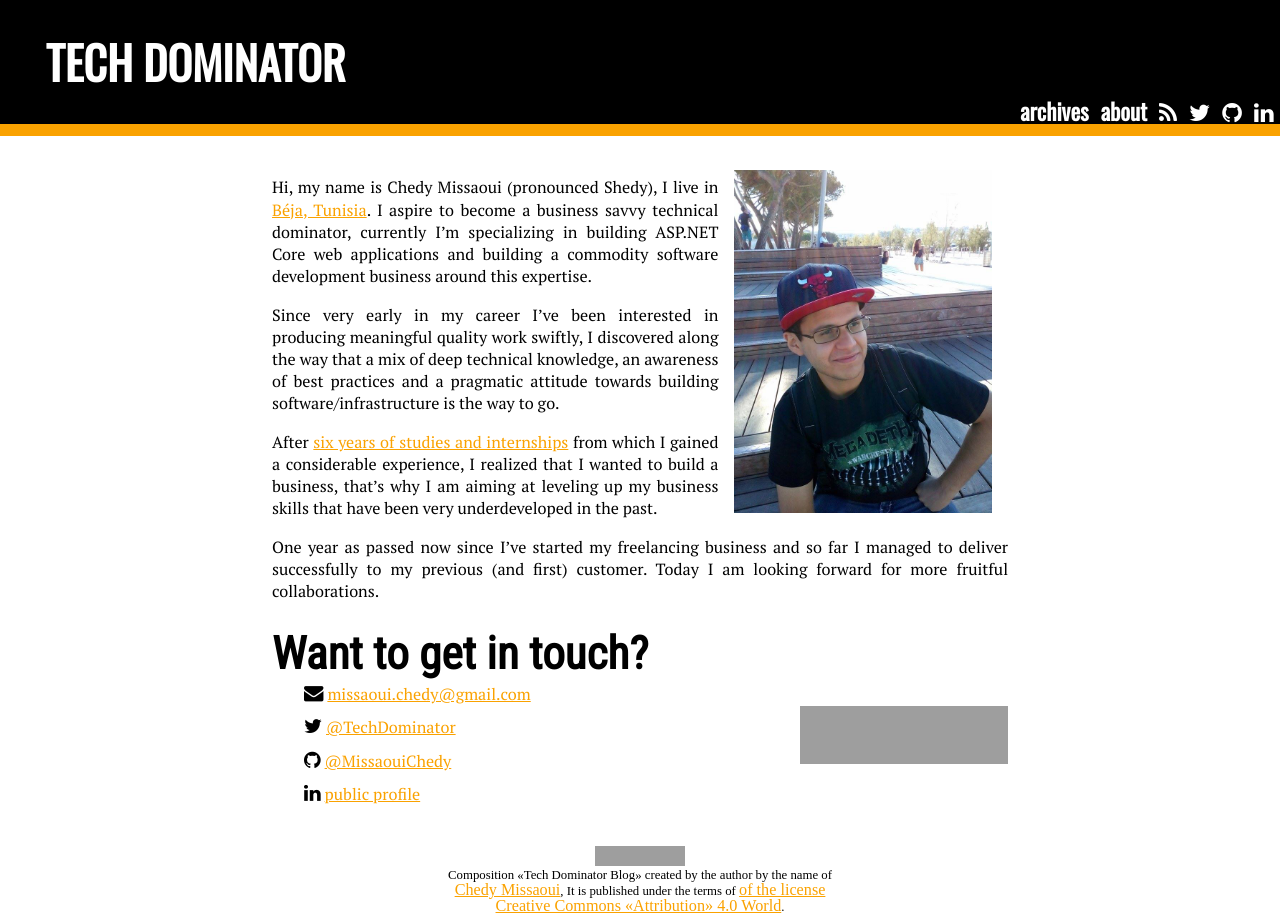
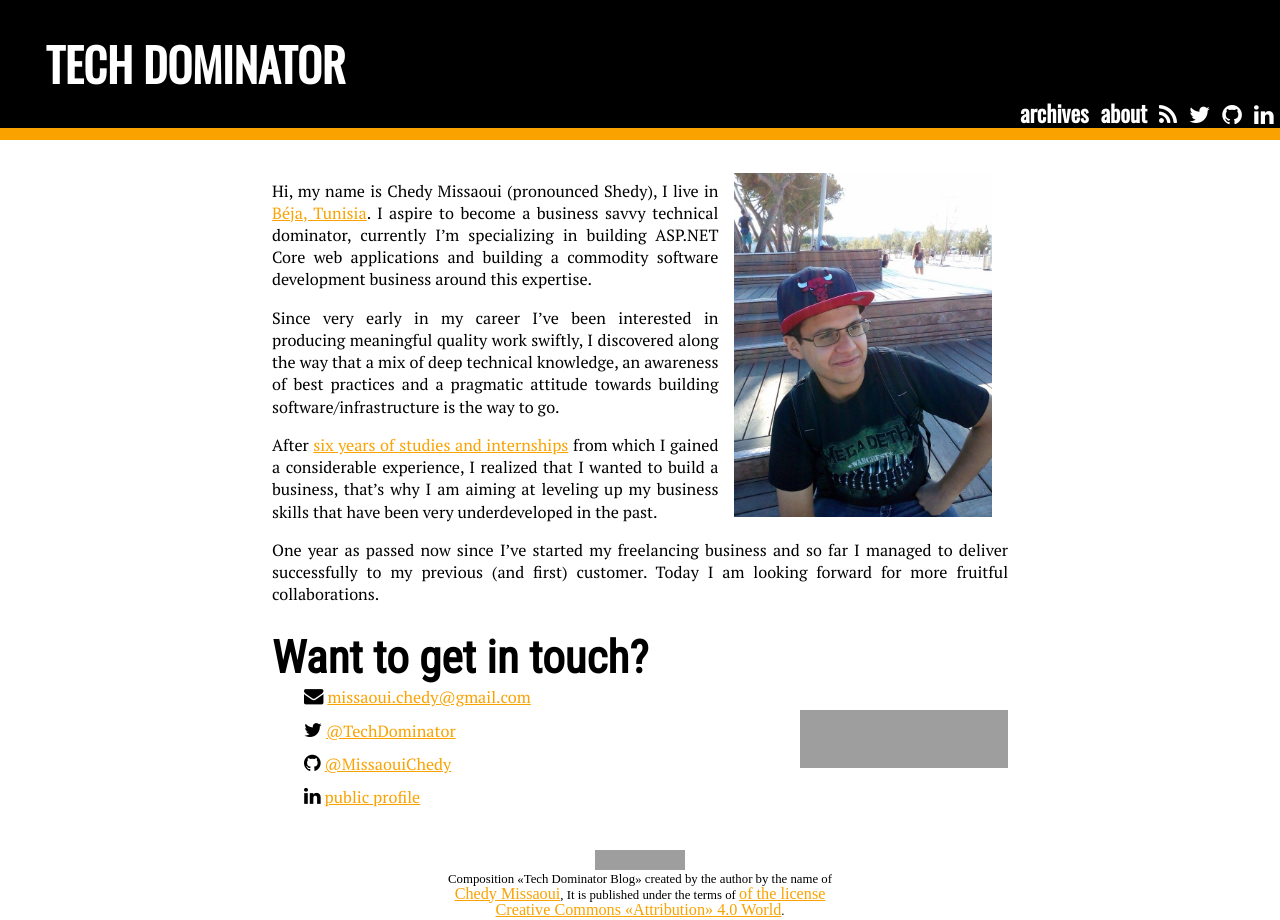
Before and after one commit to MissaouiChedy/MissaouiChedy.github.io, a Jekyll site: the page built from about.html, in a window 1280 px wide. Built offline with Jekyll 4.4.1, drawn with Linux system fonts in a browser that asks for light colours; nearby versions of some CDN libraries; grey boxes are pictures that could not be loaded.

Commit message:
updated style

```diff
--- a/css/main.scss
+++ b/css/main.scss
@@ -66,7 +66,7 @@ header.site-header {
 	}
 	.site-title {
 		padding: 1em;
-		padding-top: 0.76em;
+		padding-top: 0.8em;
 		padding-bottom: 0.1em;
 		text-transform: uppercase;
 		font-family: $header-font;
@@ -74,7 +74,7 @@ header.site-header {
 	ul {
 		padding: 0.4em;
 		padding-top: 0.1em;
-		padding-bottom: 0.01em;
+		padding-bottom: 0.1em;
 		text-align: right;
 		li {
 
```
